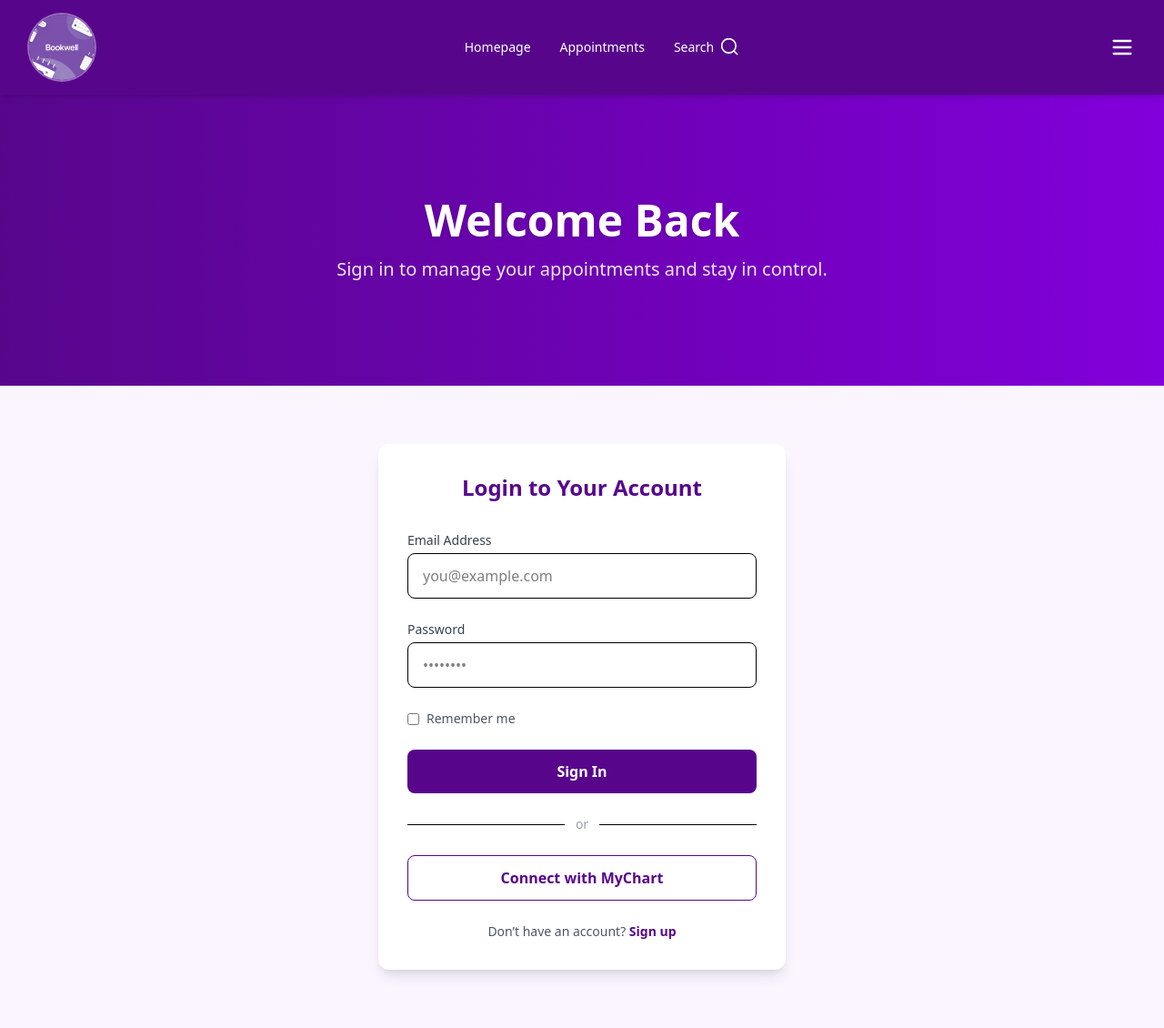
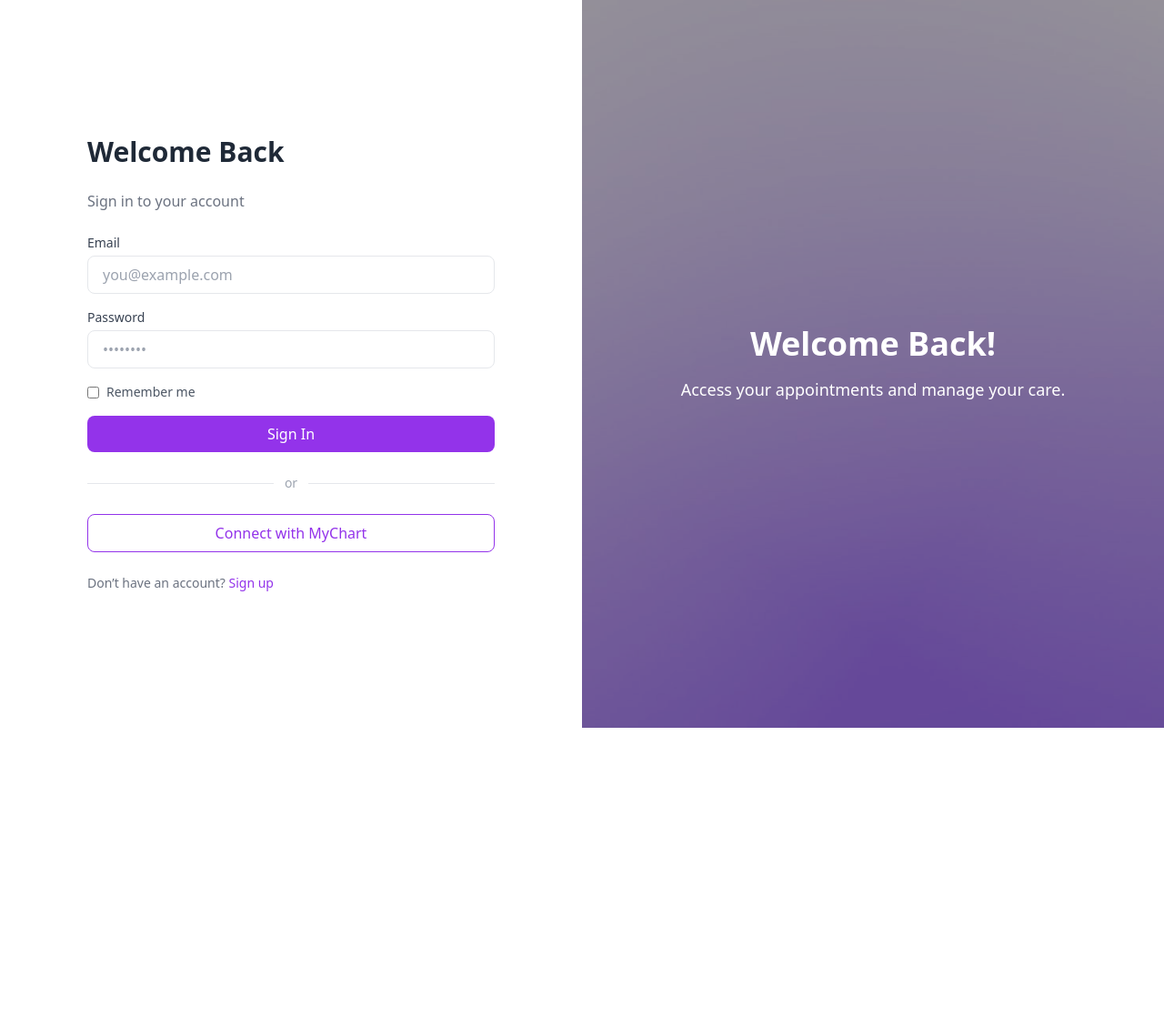
Before and after one commit to Brooklyn-STEAM/10050-Integration-of-Calendar-Availability-To-Streamline-Booking-Process, a Flask app: page /login in a window 1280 px wide. Shown: the whole page at 91% size. After the commit the page ends 800 px from the top, so only its background shows below. Run offline with Flask 3, Linux system fonts and the light colour scheme; some libraries are stand-ins or nearby versions.

Commit message:
newlogin

```diff
--- a/templates/login.html.jinja
+++ b/templates/login.html.jinja
@@ -1,87 +1,105 @@
-<!doctype html>
+<!DOCTYPE html>
 <html lang="en">
-
 <head>
   <meta charset="UTF-8" />
   <meta name="viewport" content="width=device-width, initial-scale=1.0" />
-  <script src="https://cdn.jsdelivr.net/npm/@tailwindcss/browser@4"></script>
+  <title>Login</title>
+  <script src="https://cdn.tailwindcss.com"></script>
 </head>
 
-<body class="min-h-screen flex flex-col bg-purple-50">
-  {% include "components/navbar.html.jinja"%}
+<body class="bg-white min-h-screen flex flex-col">
 
-  <section class="min-h-[40vh] bg-gradient-to-r from-[#57068c] to-purple-700 flex items-center justify-center px-6">
-    <div class="max-w-3xl text-center">
-      <h1 class="text-4xl md:text-5xl font-bold text-white drop-shadow">
-        Welcome Back
-      </h1>
-      <p class="mt-4 text-lg md:text-xl text-white/90">
-        Sign in to manage your appointments and stay in control.
-      </p>
-    </div>
-  </section>
 
-  <section class="flex-1 flex items-center justify-center px-6 py-16">
-    <div class="w-full max-w-md bg-white rounded-xl shadow-lg p-8">
+  <div class="w-full min-h-screen flex">
 
-      <h2 class="text-2xl font-bold text-[#57068c] text-center">
-        Login to Your Account
-      </h2>
+    <div class="w-full lg:w-1/2 flex items-center justify-center bg-white px-6 py-12">
 
-      <form action="/login" method="post" class="mt-8 space-y-6">
+      <div class="w-full max-w-md space-y-6">
+
+        <h2 class="text-3xl font-bold text-gray-800">Welcome Back</h2>
+        <p class="text-gray-500">Sign in to your account</p>
+
+        <form action="/login" method="post" class="space-y-4">
 
           <div>
             <label class="block text-sm font-medium text-gray-700 mb-1">
-            Email Address
+              Email
             </label>
-          <input type="email" placeholder="you@example.com"
-            class="w-full px-4 py-3 border rounded-lg focus:ring-2 focus:ring-[#57068c] focus:outline-none" />
+            <input
+              name="email"
+              type="email"
+              required
+              placeholder="you@example.com"
+              class="w-full px-4 py-2 border rounded-lg focus:ring-2 focus:ring-purple-500 focus:outline-none"
+            />
           </div>
 
           <div>
             <label class="block text-sm font-medium text-gray-700 mb-1">
               Password
             </label>
-          <input type="password" placeholder="••••••••"
-            class="w-full px-4 py-3 border rounded-lg focus:ring-2 focus:ring-[#57068c] focus:outline-none" />
+            <input
+              name="password"
+              type="password"
+              required
+              placeholder="••••••••"
+              class="w-full px-4 py-2 border rounded-lg focus:ring-2 focus:ring-purple-500 focus:outline-none"
+            />
           </div>
 
           <div class="flex items-center justify-between text-sm">
             <label class="flex items-center gap-2 text-gray-600">
-            <input type="checkbox" class="rounded border-gray-300 text-[#57068c] focus:ring-[#57068c]">
+              <input type="checkbox" class="rounded border-gray-300 text-purple-600 focus:ring-purple-500">
               Remember me
             </label>
           </div>
 
-        <button type="submit"
-          class="w-full px-6 py-3 bg-[#57068c] text-white font-semibold rounded-lg hover:bg-purple-800 transition">
+          <button
+            type="submit"
+            class="w-full bg-purple-600 text-white py-2 rounded-lg hover:bg-purple-700 transition duration-300"
+          >
             Sign In
           </button>
 
         </form>
 
-      <div class="my-6 flex items-center">
+        <div class="flex items-center">
           <div class="flex-1 border-t"></div>
           <span class="px-3 text-sm text-gray-400">or</span>
           <div class="flex-1 border-t"></div>
         </div>
 
-      <a href="https://mychart.nyulmc.org/mychart/Authentication/Login" target="_blank" rel="noopener noreferrer"
-        class="w-full block text-center px-6 py-3 border border-[#57068c] text-[#57068c] font-semibold rounded-lg hover:bg-purple-100 transition">
+        <a href="https://mychart.nyulmc.org/mychart/Authentication/Login"
+           target="_blank"
+           rel="noopener noreferrer"
+           class="block w-full text-center border border-purple-600 text-purple-600 py-2 rounded-lg hover:bg-purple-100 transition">
           Connect with MyChart
         </a>
 
-
-      <p class="mt-6 text-center text-sm text-gray-600">
+        <p class="text-sm text-gray-500">
           Don’t have an account?
-        <a href="/signup" class="text-[#57068c] font-semibold hover:underline">
-          Sign up
-        </a>
+          <a href="/signup" class="text-purple-600 hover:underline">Sign up</a>
         </p>
 
       </div>
-  </section>
+    </div>
+
+    <div class="hidden lg:block relative w-1/2 h-screen">
+      <img
+        src="/static/images/signup.jpeg"
+        alt="Login Illustration"
+        class="absolute w-full h-full object-cover"
+      />
+
+      <div class="absolute inset-0 bg-black/40 flex items-center justify-center">
+        <div class="text-center text-white space-y-4 px-6">
+          <h2 class="text-4xl font-bold">Welcome Back!</h2>
+          <p class="text-lg">Access your appointments and manage your care.</p>
+        </div>
+      </div>
+    </div>
+
+  </div>
 
 </body>
-
 </html>
```
Lines whose indentation alone changed are shown as unchanged.
